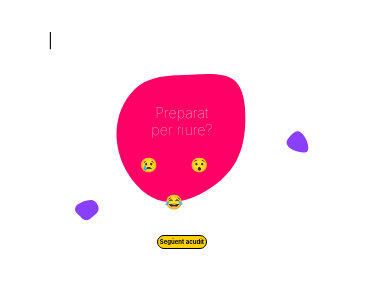
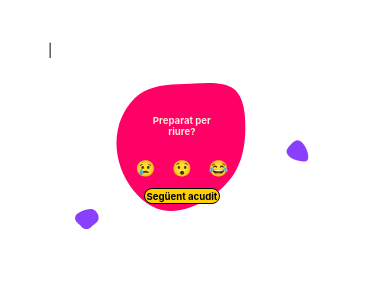
Before and after one commit to maricherni/sprint-5, a website: page typescript-project/index.html in a window 390 px wide. Drawn offline with Linux system fonts and the light colour scheme; no server answers.

Commit message:
amendment

```diff
--- a/typescript-project/jokes.js
+++ b/typescript-project/jokes.js
@@ -132,10 +132,10 @@ function evaluateJoke1() {
     addScore("score1", joke.innerHTML);
 }
 function evaluateJoke2() {
-    addScore('score2', joke.innerHTML);
+    addScore("score2", joke.innerHTML);
 }
 function evaluateJoke3() {
-    addScore('score3', joke.innerHTML);
+    addScore("score3", joke.innerHTML);
 }
 var score1 = document.getElementById("score1").addEventListener("click", evaluateJoke1, false);
 var score2 = document.getElementById("score2").addEventListener("click", evaluateJoke2, false);
--- a/typescript-project/style.css
+++ b/typescript-project/style.css
@@ -51,7 +51,6 @@ section {
 }
 section .container .text{
    margin: 2rem;
-
    color:antiquewhite;
 }
 .score{
@@ -60,7 +59,6 @@ section .container .text{
    background-color: transparent;
    font-size: 3rem;
 }
-
  #nextJokeBtn{
     border-radius: 25px;
     color: black;
@@ -70,60 +68,104 @@ section .container .text{
     background-color:rgb(255, 208, 0);
 }
  button:active{
-    border-radius: 50%;
+    border-radius: 100%;
     background-color:palevioletred;
  }
  #nextJokeBtn:active{
-
    background-color:yellow;
 }
 
-
- @media screen and (max-width: 600px) {
+@media only screen and (max-width: 400px) {
 /* header */
    .weather{
-      font-size: 50%;
+      margin-top: 0.7rem;
+      font-size: 40%;
    }
    #temperature{
-      font-size: 50%;
-      margin-top: 0;
+      font-size: 40%;
    }
 
+/* body - joke */
+   .container{
+     margin: 5% 20% 0 15%;
+   }
    section .container .text{
-      margin: 0.5rem;
-      font-size: 70%;
-      font-weight:lighter;
+      margin-top: 1rem;
+      margin-bottom: 0;
+      font-size: xx-small;
    }
-   .score{
-      font-size: 70%;
-      margin-bottom: 0;
+   #joke{
+      margin-top: 5%;
+      font-size: 20%;
+   }
+   section .container .score{
+      margin: 0;
+      font-size:60%;
    }
    #nextJokeBtn{
-      padding: 2%;
-      font-size: 20%;
+      padding:1%;
+      font-size: 40%;
   }
 }
-
-@media screen and (max-width: 900px) {
+@media only screen and (max-width: 600px) {
    /* header */
       .weather{
-      font-size: 90%;
+         margin-top: 0.7rem;
+         font-size: 70%;
+      }
+      #temperature{
+         font-size: 70%;
+      }
+   /* body - joke */
+      .container{
+        margin: 5% 34% 0 26%;
+      }
+      section .container .text{
+         margin-top: 2rem;
+         margin-bottom: 0;
+         font-size: 60%;
+      }
+      #joke{
+         margin-top: 5%;
+         font-size: 60%;
+      }
+      section .container .score{
+         margin: 10% 0 3% 0;
+         font-size:60%;
+      }
+      #nextJokeBtn{
+         padding:1%;
+         font-size: 60%;
+     }
+   }
+   @media only screen and (max-width: 1006px) {
+      /* header */
+         .weather{
+            margin-top: 0.7rem;
+            font-size: 80%;
          }
          #temperature{
             font-size: 80%;
-      margin-top: 0;
+         }
+      /* body - joke */
+         .container{
+           margin: 8% 35% 0 28%;
          }
          section .container .text{
-      margin: 1rem;
-      font-size: 90%;
-      font-weight:lighter;
+            margin-top: 2rem;
+            margin-bottom: 0;
+            font-size: 60%;
          }
-   .score{
-      font-size: 90%;
-      margin-bottom: 1rem;
+         #joke{
+            margin-top: 5%;
+            font-size: 60%;
+         }
+         section .container .score{
+            margin: 10% 0 3% 0;
+            font-size:100%;
          }
          #nextJokeBtn{
-      padding: 2%;
-      font-size: 20%;
+            padding:1%;
+            font-size: 60%;
         }
       }
```
Also changed, not shown: typescript-project/index.html (+0 -1 lines). Lines whose indentation alone changed are shown as unchanged.
